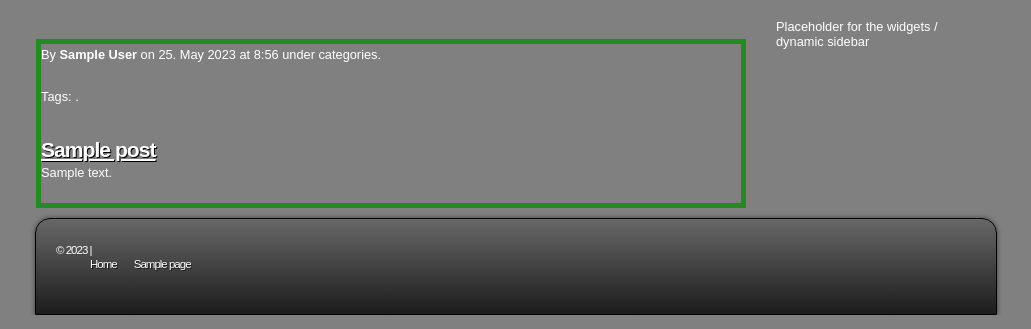
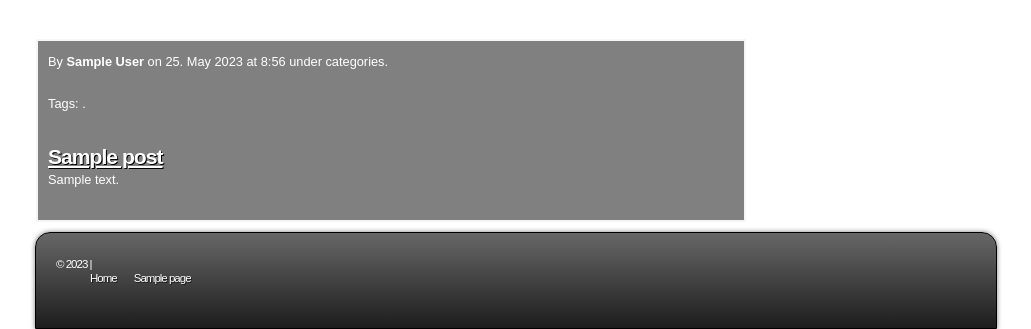
Before and after one commit to Fahim-Ahmad/intoCODE, a WordPress theme: template Content Management System/final_project/grey_stairwell/index.php in a window 1280 px wide. Shown: the part 550-879 px from the top of the page, without its empty margins (124-1155 px from the left). Run offline with PHP 8.4 and a stand-in for WordPress, Linux system fonts and the light colour scheme; the site name, menu and one post (Sample post) are stand-ins, and other content is empty.

Commit message:
remove background color; added background to blog posts box, changed color of read-more btn

```diff
--- a/Content Management System/final_project/grey_stairwell/style.css
+++ b/Content Management System/final_project/grey_stairwell/style.css
@@ -1,5 +1,5 @@
 /*
-Theme Name: Gray Stairwell
+Theme Name: gray_stairwell
 Theme URI: http://www.imberuf.de/r71/demo
 Author: Fahim Ahmad Yousufzai and Emileo
 Author URI: https://fahimahmad.netlify.app/
@@ -25,7 +25,6 @@ html
 body
 { font: normal .80em arial, sans-serif;
   color: #fff;
-  background-color: gray;
   /*background: transparent url(images/background.png) repeat;*/
 }
 
@@ -448,11 +447,6 @@ div#footer ul li {
   display: inline;
 }
 
-/* change background-color */
-body {
-  background-color: gray;
-}
-
 /* remove the bullet points in side-bar */
 .sidebar li, .sidebar li.selected {
   list-style-type: none;
@@ -460,15 +454,16 @@ body {
 
 /* add border on each side of the posts */
 .blog-box {
-  border: forestgreen 5px solid;
+  background-color: gray;
+  border: whitesmoke 2px solid;
   margin: 10px 0 10px 0;
+  padding: 10px;
 }
 
 /* style read more button */
-
 .blog-btn {
-  background-color: green;
-  padding: 2px;
+  background-color: rgb(22, 113, 119);
+  padding: 5px;
 }
 
 .blog-btn:hover {
```
